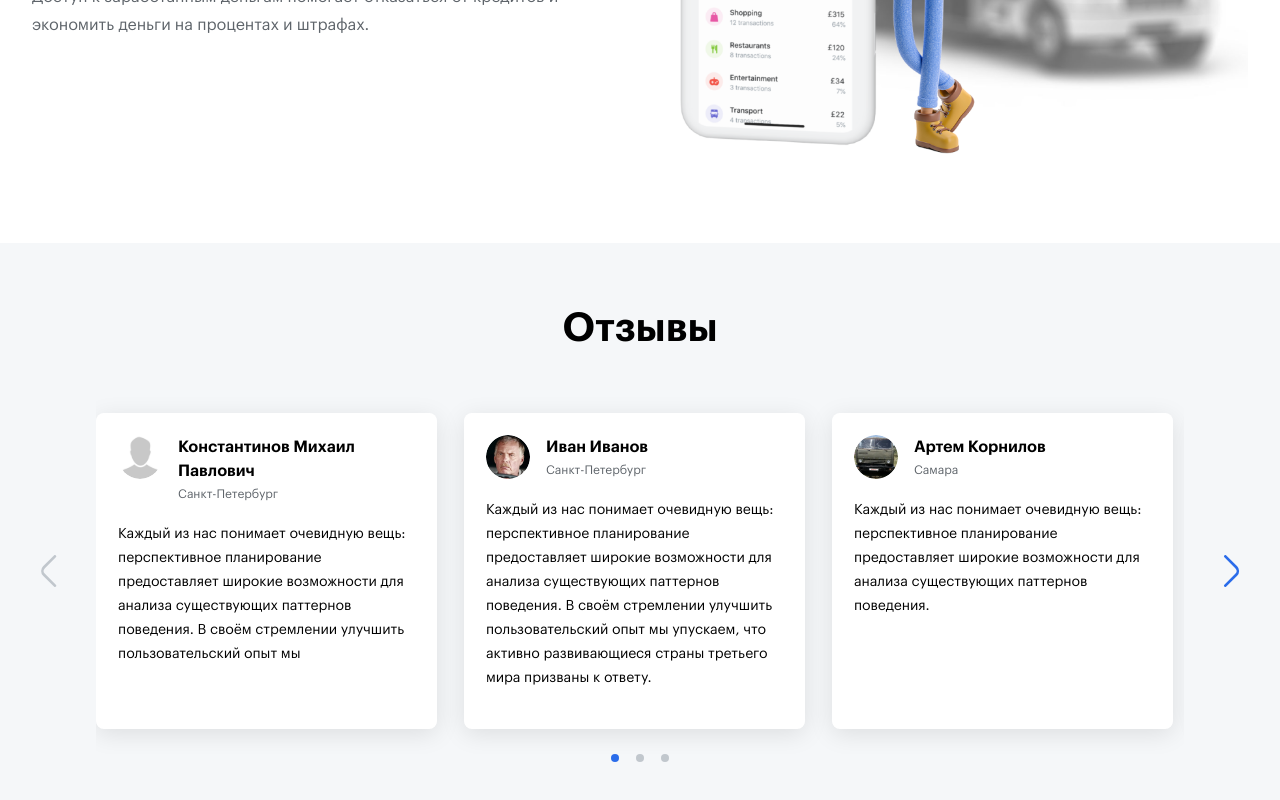
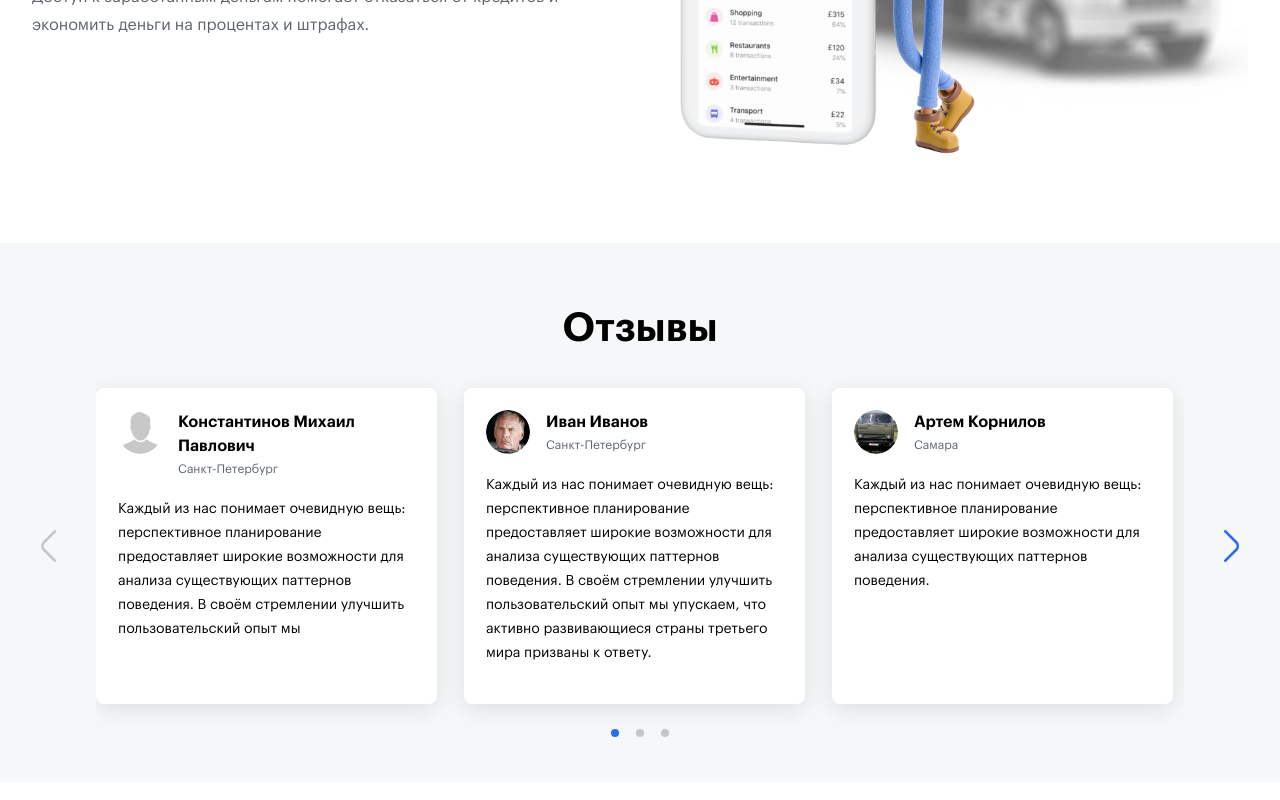
Before and after one commit to AnSannikova/internet-lab, a React (Vite) app: page / in a window 1280 px wide. Shown: the part 1512-2312 px from the top of the page. Built offline with nearby package versions, Linux system fonts and the light colour scheme.

Commit message:
fix components

```diff
--- a/src/components/details/index.tsx
+++ b/src/components/details/index.tsx
@@ -30,7 +30,7 @@ export const Details: FC<DetailsProps> = ({ summary, detail }) => {
             d="M17 11h-4V7a1 1 0 0 0-2 0v4H7a1 1 0 0 0 0 2h4v4a1 1 0 0 0 2 0v-4h4a1 1 0 0 0 0-2Z"
             fill="currentColor"
           />
-          <circle cx="12" cy="12" r="11" stroke="currentColor" stroke-width="2" />
+          <circle cx="12" cy="12" r="11" stroke="currentColor" strokeWidth="2" />
         </svg>
       </button>
       <Typography
--- a/src/components/faq/index.tsx
+++ b/src/components/faq/index.tsx
@@ -10,8 +10,8 @@ export const FaQ: FC = () => (
     <Typography variant="h2" className={styles.title}>
       Вопросы и ответы
     </Typography>
-    {faqData.map((item) => (
-      <Details summary={item.title} detail={item.text} />
+    {faqData.map((item, index) => (
+      <Details key={index} summary={item.title} detail={item.text} />
     ))}
   </Container>
 );
--- a/src/components/reviews/styles.module.css
+++ b/src/components/reviews/styles.module.css
@@ -1,9 +1,9 @@
 .section {
   padding: 57px 0 45px;
-  background-color: #f5f7f9;
+  background-color: var(--section-accent-bg, #f5f7f9);
 }
 
 .title {
   text-align: center;
-  margin-bottom: 32px;
+  margin-bottom: 7px;
 }
--- a/src/styles/variables.css
+++ b/src/styles/variables.css
@@ -9,4 +9,5 @@
   --desktop-width: 1216px;
   --btn-hover-color: #397dff;
   --carousel-btn-color: #c1c7cd;
+  --section-accent-bg: #f5f7f9;
 }
```
